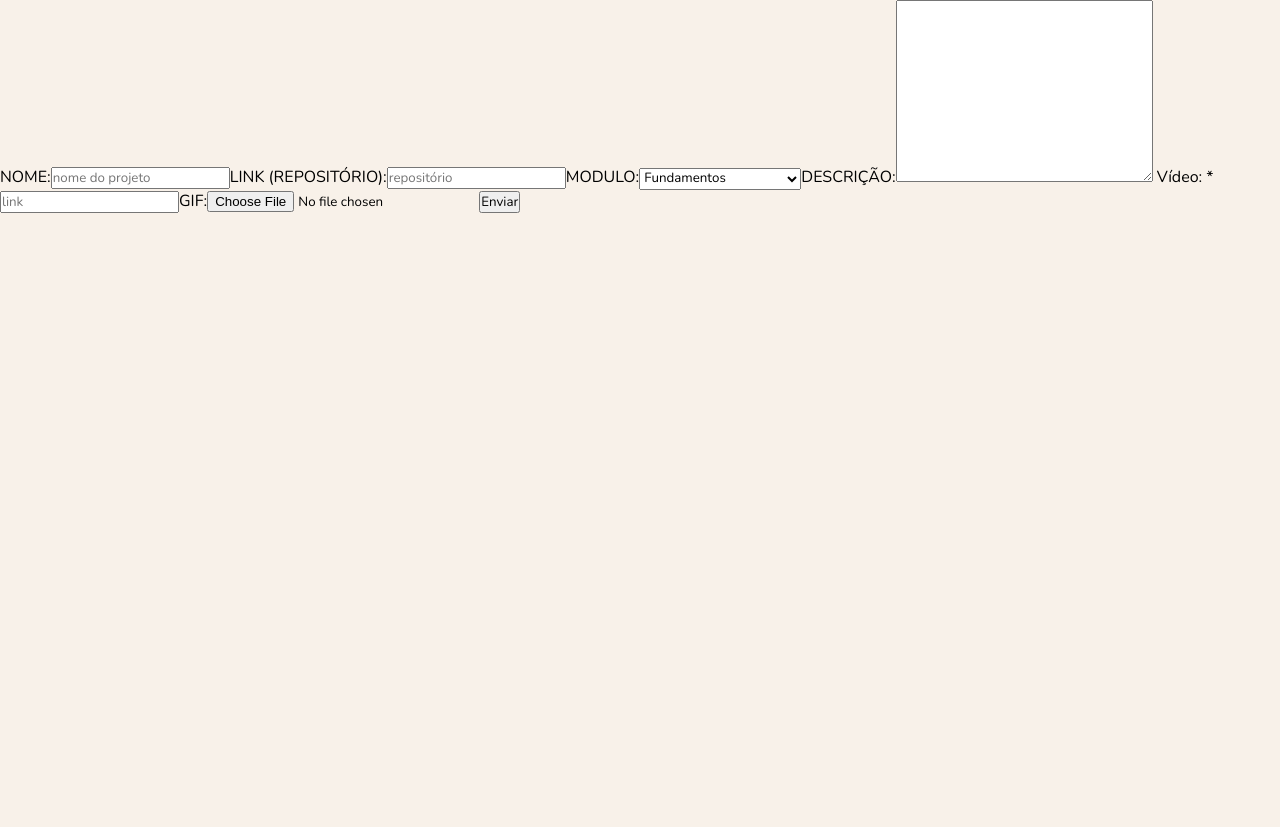
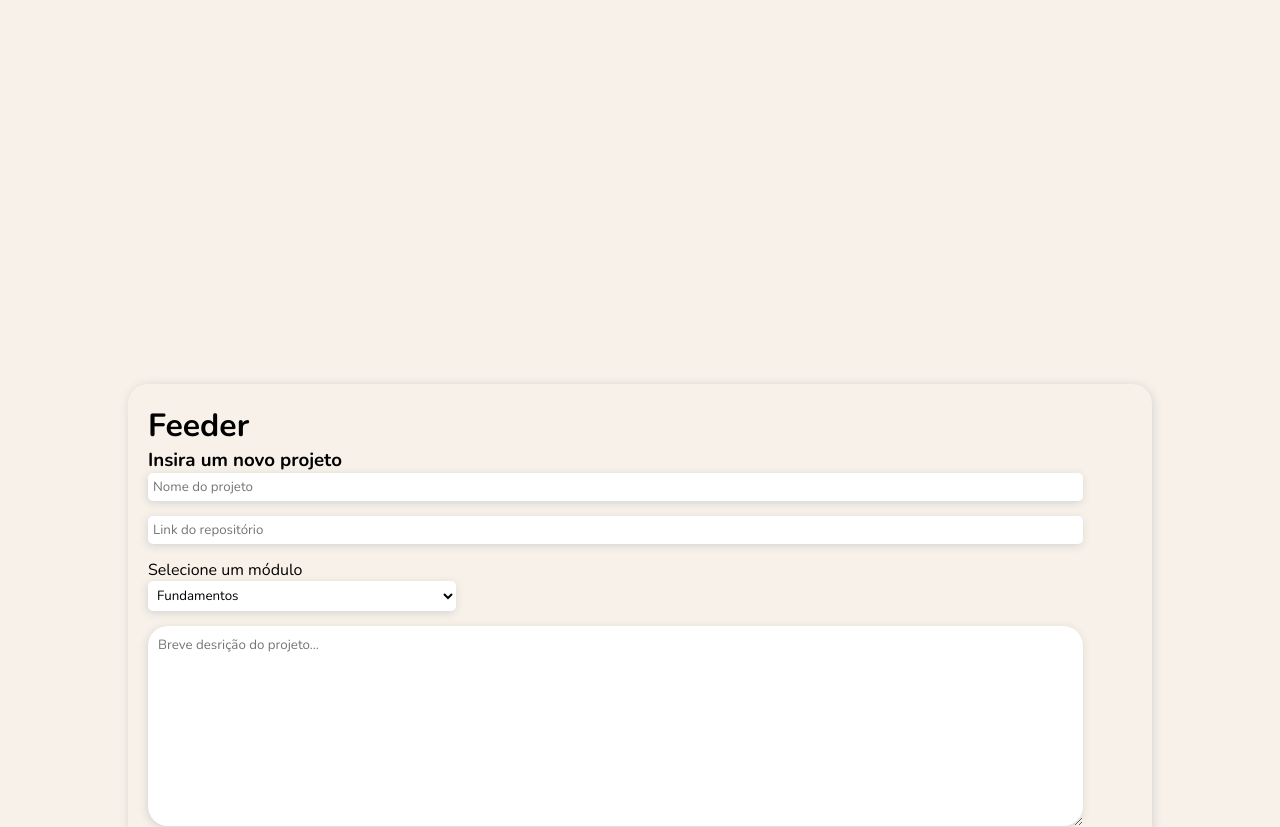
Before and after one commit to fernandomospf/project-feeder, a React (Create React App) app: page /created in a window 1280 px wide. Shown: the top 827 px of the page. Before the commit the page ends 800 px from the top, so only its background shows below. Built offline with nearby package versions, Linux system fonts and the light colour scheme.

Commit message:
style(created): styled form for insert new project

```diff
--- a/src/Page/Created/index.jsx
+++ b/src/Page/Created/index.jsx
@@ -1,5 +1,6 @@
-import React , { useContext } from "react";
+import React, { useContext } from "react";
 import Context from "../../Context";
+import { SCreated } from "../../Style";
 
 const Created = () => {
   const {
@@ -18,30 +19,30 @@ const Created = () => {
   } = useContext(Context);
 
   return (
-    <form action="">
-      <label>
-        NOME:
+    <SCreated action="">
+      <h1>Feeder</h1>
+      <h3>Insira um novo projeto</h3>
       <input
         value={nameProject}
         type="text"
-        placeholder="nome do projeto"
+        placeholder="Nome do projeto"
         onChange={(e) => setNameProject(e.target.value)}
       />
-      </label>
 
-      <label>
-        LINK (REPOSITÓRIO):
       <input
         value={repository}
         type="text"
-        placeholder="repositório"
+        placeholder="Link do repositório"
         onChange={(e) => setRepository(e.target.value)}
       />
-      </label>
-
-      <label>
-        MODULO:
-        <select name="module" value={module} onChange={(e) => setModule(e.target.value)}>
+      <label htmlFor="">
+        Selecione um módulo
+        <select
+          name="module"
+          value={module}
+          onChange={(e) => setModule(e.target.value)}
+          className="input-select"
+        >
           <option value="fundamentals">Fundamentos</option>
           <option value="front_end">Front-end</option>
           <option value="back_end">Back-end</option>
@@ -49,40 +50,41 @@ const Created = () => {
         </select>
       </label>
 
-
-      <label>
-      DESCRIÇÃO:
       <textarea
         cols="30"
+        placeholder="Breve desrição do projeto..."
         name="description"
         value={description}
         onChange={(e) => setDescription(e.target.value)}
         rows="10"
       />
-      </label>
 
-      <label> Vídeo: *
+        <span>
+          <abbr title="Uso opcional">*</abbr>
+        </span>
         <input
           value={videoPlayer}
           type="text"
-        placeholder="link"
+          placeholder="Link do video"
           onChange={(e) => setVideoPlayer(e.target.value)}
         />
-      </label>
 
       <label>
-        GIF:
+        Adicionar um GIF
         <input
           value={gif}
           type="file"
+          className="input-gif"
           accept="image/gif, image/jpeg, image/png"
           onChange={(e) => setGif(e.target.value)}
         />
       </label>
 
+      <div className="container-button">
         <button>Enviar</button>
-
-    </form>
+        <button>Limpar</button>
+      </div>
+    </SCreated>
   );
 };
 
--- /dev/null
+++ b/src/Style/Created-style.js
@@ -0,0 +1,104 @@
+import styled from "styled-components";
+
+const SCreated = styled.form`
+  align-items: flex-start;
+  box-shadow: lightgray 1px 1px 10px;
+  border-radius: 20px;
+  display: flex;
+  flex-direction: column;
+  flex-wrap: wrap;
+  margin: 0 auto;
+  height: 80vh;
+  margin-top: 30%;
+  padding: 20px;
+  width: 80%;
+
+  input {
+    width: 95%;
+    border: none;
+    box-shadow: lightgray -1px 2px 8px;
+    margin-bottom: 15px;
+    border-radius: 5px;
+    padding: 5px;
+    user-select: none;
+    cursor: auto;
+    font-family: "Nunito";
+    padding-left: 5px;
+  }
+
+  button {
+    border-radius: 5px;
+    background-color: #fff9f4;
+    width: 120px;
+    font-weight: 900;
+    text-transform: uppercase;
+    letter-spacing: 2px;
+
+
+    :disabled {
+      border: 1px solid red;
+      background-color: gray;
+      color: white;
+    }
+  }
+
+  .input-select {
+    width: 95%;
+    border: none;
+    box-shadow: lightgray -1px 2px 8px;
+    margin-bottom: 15px;
+    border-radius: 5px;
+    padding: 5px;
+    user-select: none;
+    cursor: auto;
+    font-family: "Nunito";
+    padding-left: 5px;
+    background-color: white;
+  }
+
+  textarea{
+    border: none;
+    box-shadow: lightgray -1px 2px 8px;
+    border-radius: 20px;
+    padding: 10px;
+    width: 95%;
+    margin-bottom: 15px;
+  }
+
+  abbr {
+    color: red;
+    text-decoration: none;
+    cursor: help;
+  }
+
+  span {
+    font-size: 18px;
+    font-weight: 900;
+    color: red;
+  }
+
+  .input-gif {
+    width: 90%;
+    background-color: white;
+    border: none;
+    box-shadow: lightgray -1px 2px 8px;
+    margin-bottom: 15px;
+    border-radius: 5px;
+    padding: 5px;
+    user-select: none;
+    cursor: auto;
+    font-family: "Nunito";
+  }
+
+  .container-button {
+    display: flex;
+    justify-content: space-around;
+    width: 90%;
+
+    button {
+      width: 48%;
+    }
+  }
+`;
+
+export default SCreated;
--- a/src/Style/index.js
+++ b/src/Style/index.js
@@ -1,7 +1,9 @@
 import SForm from "./Login-style";
 import QuestionCard from "./QuestionCard";
+import SCreated from "./Created-style";
 
 export {
   SForm,
-  QuestionCard
+  QuestionCard,
+  SCreated
 };
```
Lines whose indentation alone changed are shown as unchanged.
